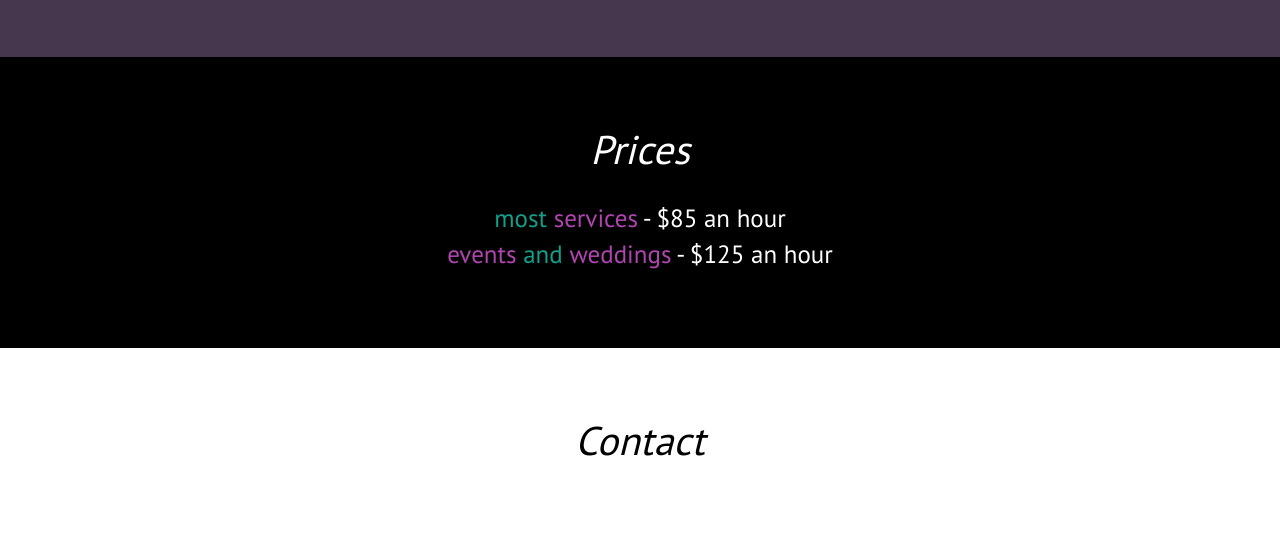
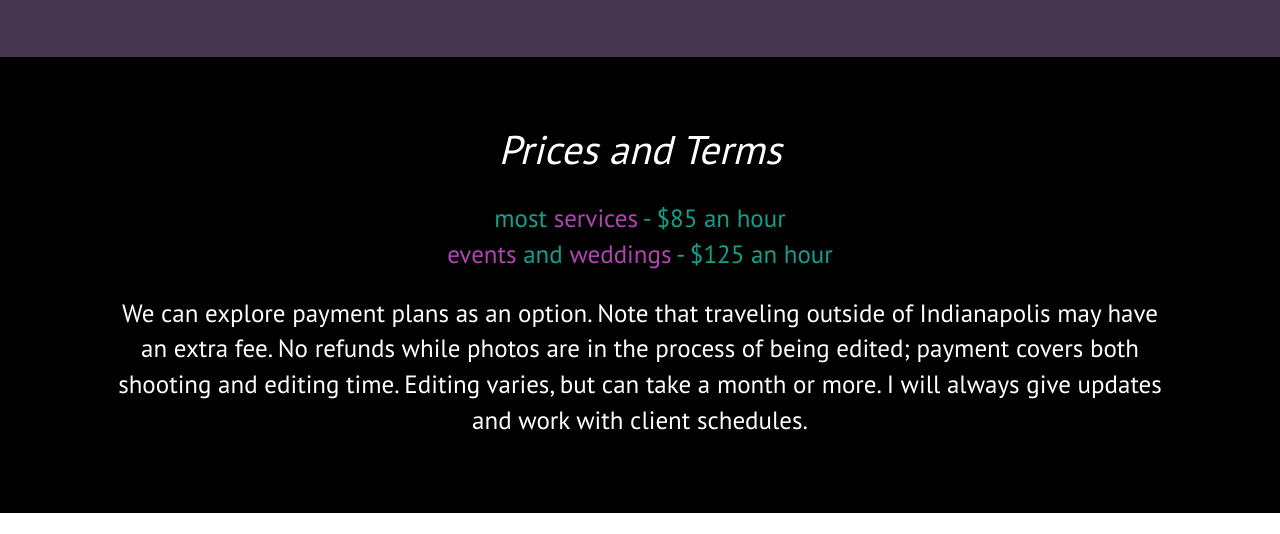
Before and after one commit to Hunter-Bobeck/Kidd-and-Play-Photography, a plain HTML site: page index.html in a window 1280 px wide. Shown: the part 1700-2234 px from the top of the page. Drawn offline with Linux system fonts and the light colour scheme.

Commit message:
downloaded new images; added 'Terms' to 'Prices' section

```diff
--- a/index.html
+++ b/index.html
@@ -250,10 +250,13 @@
             <div class="container">
                 <div class="row">
                     <div id="prices-container" class="col-lg-12">
-                        <h1 class="section-heading" style="font-size: 40px">Prices</h1>
-                        <p><span class="teal">most <a class="services" href="#0">services</a></span> - $85 an hour</p>
-                        <p><span class="teal"><a href="./Events.html">events</a> and <a href="./Weddings.html">weddings</a></span> - $125 an hour</p>
-                    </div>
+                        <h1 class="section-heading" style="font-size: 40px">Prices and Terms</h1>
+                        <p class="teal">most <a class="services" href="#0">services</a></span> - $85 an hour</p>
+                        <p class="teal"><a href="./Events.html">events</a> and <a href="./Weddings.html">weddings</a></span> - $125 an hour</p>
+						<br>
+						<p>We can explore payment plans as an option. Note that traveling outside of Indianapolis may have an extra fee. No refunds while photos are in the process of being edited; payment covers both shooting and editing time. Editing varies, but can take a month or more. I will always give updates and work with client schedules.</p>
+						<p>
+					</div>
                 </div>
             </div>
         </section>
```
Also changed, not shown: images/updating/29171021960_e5ede2966d_z.jpg (deleted), images/updating/IMG_2279.jpg (added), images/updating/IMG_3741_2.jpg (added), images/updating/IMG_3925.jpg (added), images/updating/IMG_5774.jpg (added), images/updating/IMG_9376.jpg (added), 4 other files.
